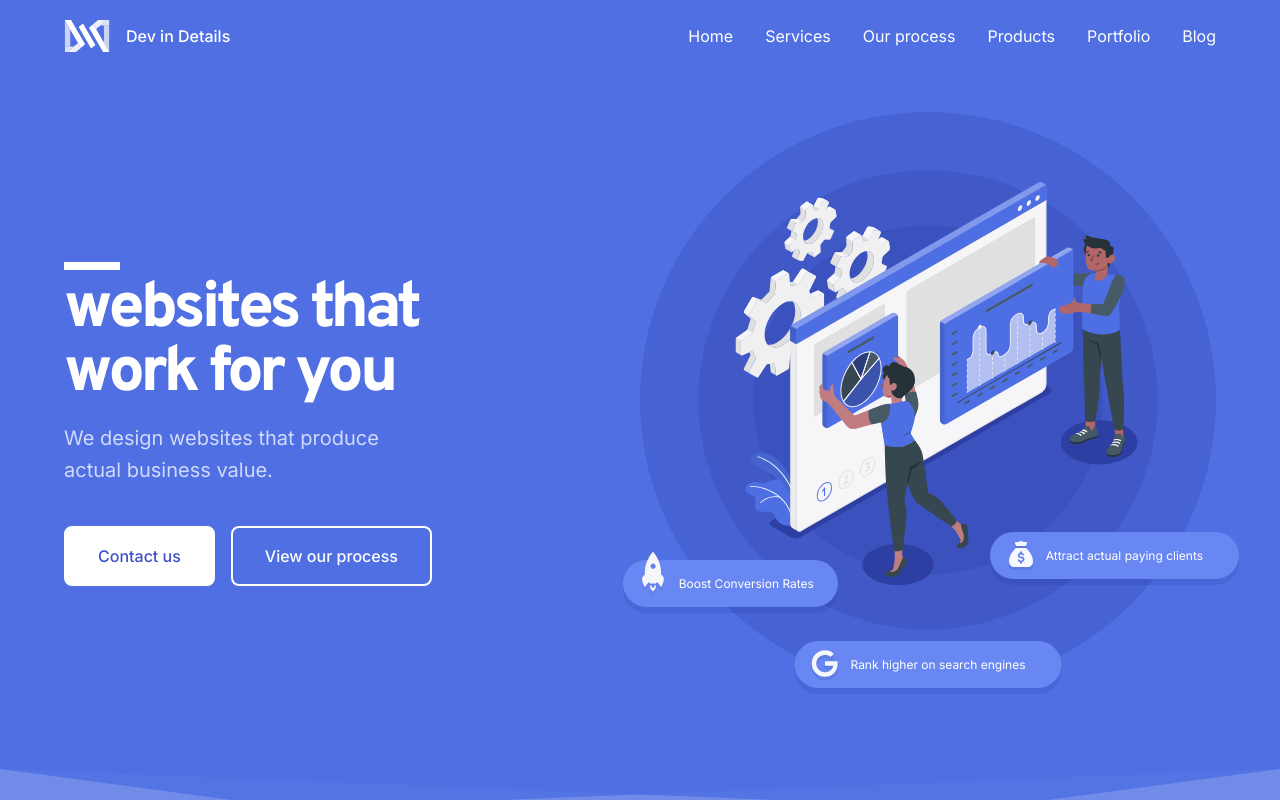
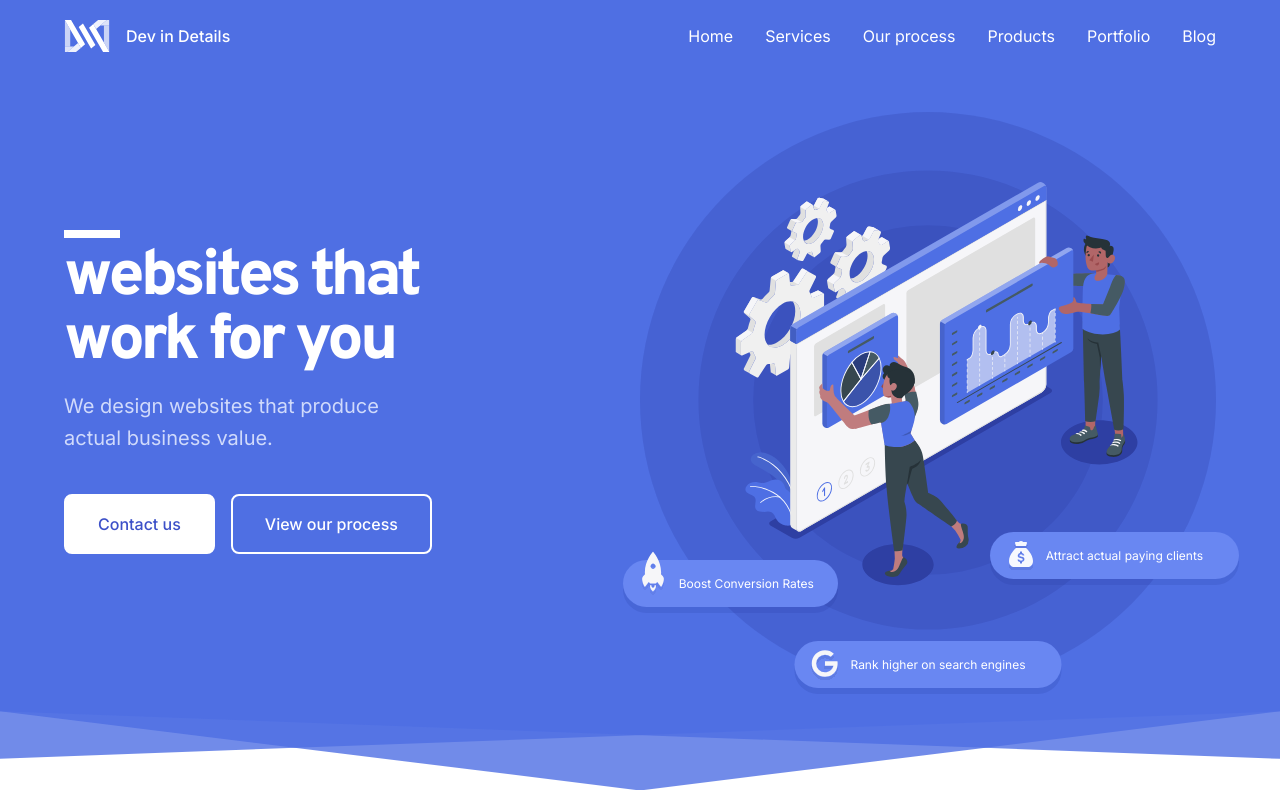
Before and after one commit to AmmDuncan/dev-in-details, a Next.js app: page / in a window 1280 px wide. Shown: the top 800 px of the page. Built offline with nearby package versions, Linux system fonts and the light colour scheme.

Commit message:
modified hero styles

```diff
--- a/components/Hero/styles.js
+++ b/components/Hero/styles.js
@@ -88,8 +88,14 @@ export const HeroContent = styled.section`
     }
   }
 
+  ${media("above", "mobL")} {
+    max-width: 430px;
+    margin: auto;
+  }
+
   ${media("above", "tabM")} {
     padding: 4rem 0;
+    margin: 0;
   }
 `;
 
@@ -162,12 +168,19 @@ export const HeroIllustration = styled.section`
     }
   }
 
+  ${media("above", "mobL")} {
+    max-width: 460px;
+    margin: auto;
+  }
+
   ${media("above", "tabM")} {
     min-height: 20rem;
+    max-width: 100%;
+    width: 100%;
   }
 
   @media screen and (min-width: 768px) and (max-width: 1008px) {
-    margin-bottom: 0;
+    //margin-bottom: 0;
 
     .highlight {
       &,
```
